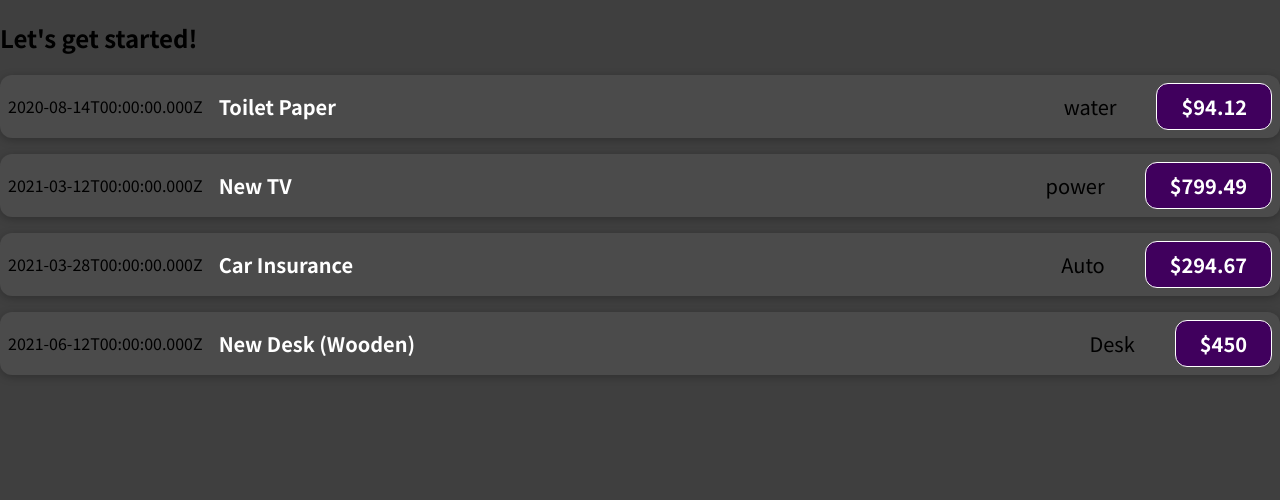
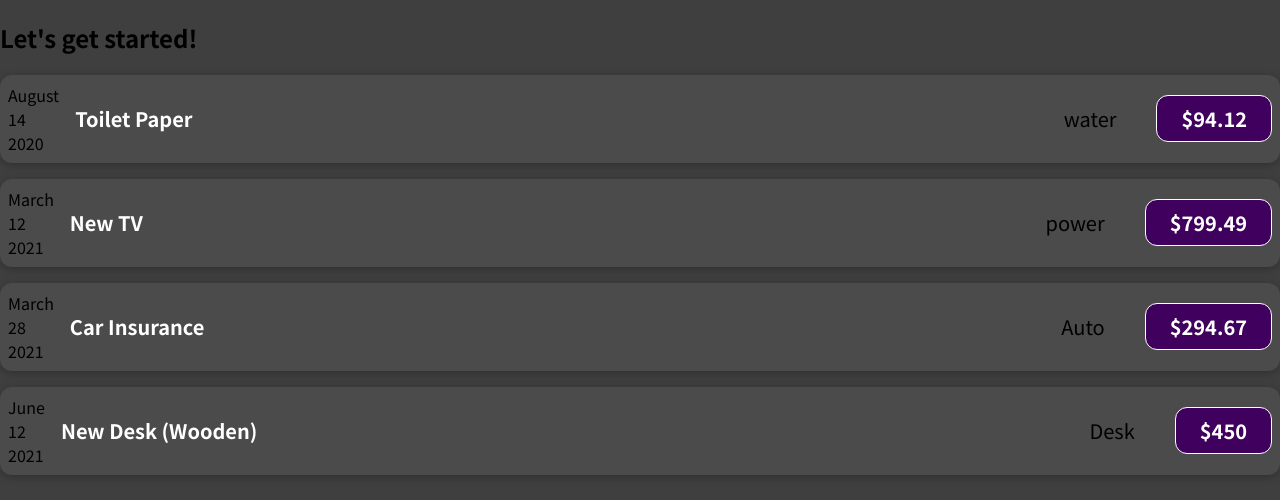
Before and after one commit to kunalkhairnar1198/ExpenseItems_Reactstrt, a JavaScript app in the folder 01-starting-setup/: page / in a window 1280 px wide. Shown: the top 500 px of the page. Built offline with nearby package versions, Linux system fonts and the light colour scheme.

Commit message:
understand how to manipulate props dynamically using javascript exprestion

```diff
--- a/01-starting-setup/src/components/ExpenseItem.js
+++ b/01-starting-setup/src/components/ExpenseItem.js
@@ -1,26 +1,24 @@
+
 import './ExpenseItem.css';
 
 function ExpenseItem(props) {
 
-  //add variable in jsx component it is use dynamically inside the javascript exprestion
-  // let expenseDate = new Date(2010, 10, 11);
-  // let expenseTitle = 'Car Insurance';
-  // let expenseAmount = 294.67;
-  // let LocationOfExpenditure = 'where spend the money';
-
-  //props is properties it allow to access another (parent component) component prop can access inside the child(component i.e expendseItem.js)
-  //React allows the single parameter can access because props data store in key-value pair it access like props.key
-  //  it makes a ReactComponent Reusable and interactive
+  //manipulate date data using seprate variable  its more readable
+  let date = props.date.toLocaleString('en-US', {month : 'long'})
+  let day = props.date.toLocaleString('en-US', {day : '2-digit'})
+  let year = props.date.getFullYear()
 
   return (
-    //style
-    // this is not a html code it is a jsx code inside the javascript
-    // they not use class keyword adding style into the jsx element because this class keyword is reserve keyword in javascript it is defining class in the oops in js instead of className
-    //it is use className in the cammelCase
-
 
     <div className="expense-item">
-      <div>{props.date.toISOString()}</div>
+      {/* manipulate date data on created new div as can use js expresion access dynamically variables */}
+      {/* this code provide date month year dynamicaly manipulate date data in seprate div it jsx- allowing to redable*/}
+        <div>
+          <div>{date}</div>
+          <div>{day}</div>
+          <div>{year}</div>
+        </div>
+
       <div className="expense-item__description">
         <h2>{props.title}</h2>
         <div className='expense-item__location'>{props.LocationOfExpenditure}</div>
```
Also changed, not shown: 01-starting-setup/src/App.js (+3 -5 lines).
